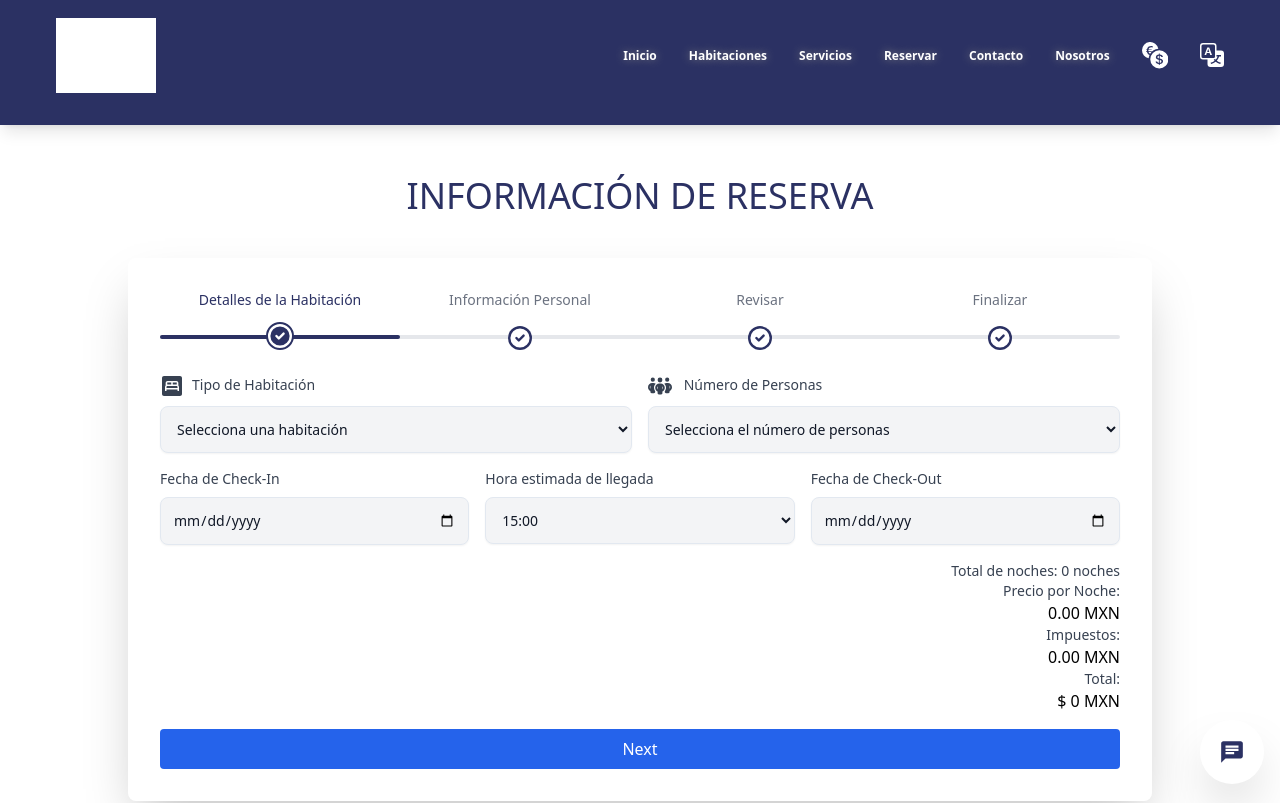
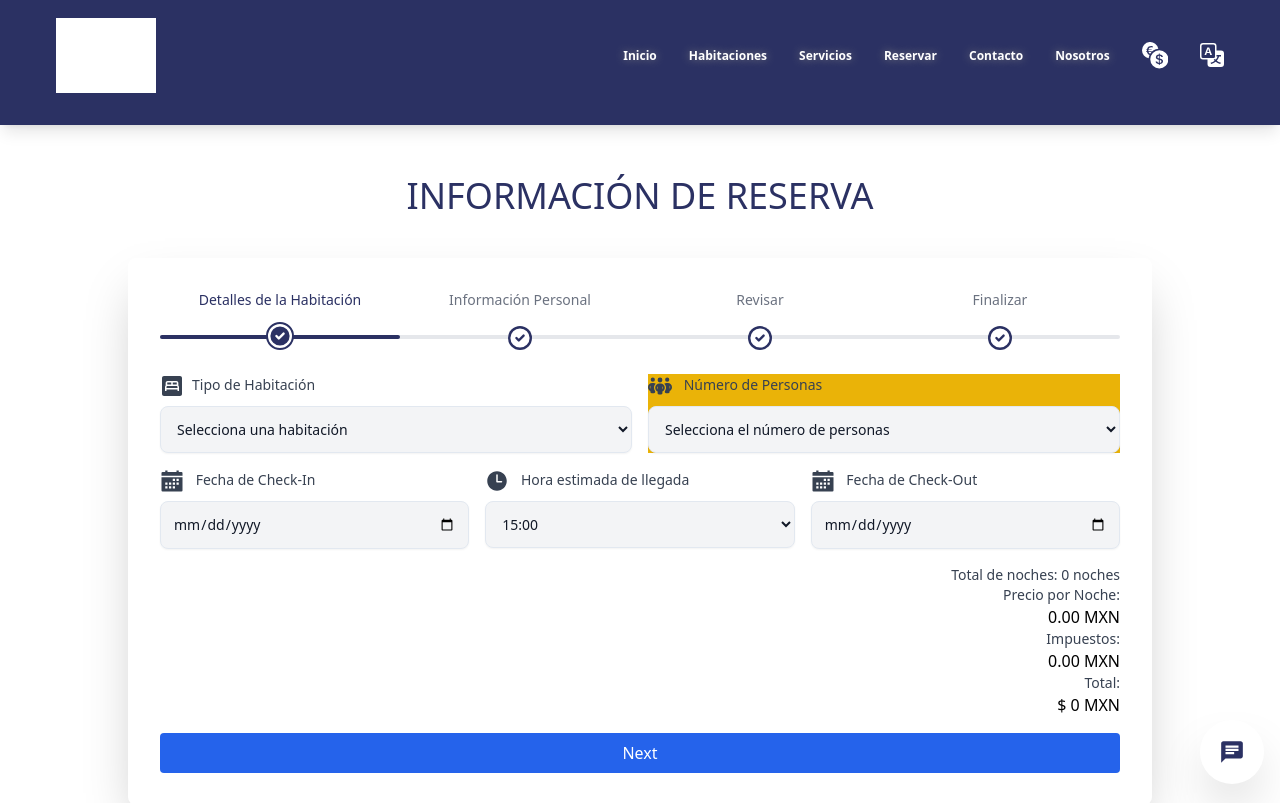
Before and after one commit to OzkrMebasser/plaza-nardos-hotel, a Next.js app: page /reservaciones in a window 1280 px wide. Shown: the top 803 px of the page. Built offline with nearby package versions, Linux system fonts and the light colour scheme; grey boxes are pictures that could not be loaded.

Commit message:
Working in UI FO BOOKING STEPS

```diff
--- a/src/app/components/BookingSteps/RoomInfoForm.jsx
+++ b/src/app/components/BookingSteps/RoomInfoForm.jsx
@@ -6,6 +6,9 @@ import { useLanguage } from "@/app/contexts/LanguageContext";
 import { useRoomsAndCurrency } from "@/app/contexts/RoomsAndCurrencyContext";
 import { MdBedroomParent } from "react-icons/md";
 import { FaPeopleGroup } from "react-icons/fa6";
+import { IoCalendarSharp } from "react-icons/io5";
+import { IoTime } from "react-icons/io5";
+
 
 
 
@@ -151,7 +154,7 @@ const RoomInfoForm = ({ onSubmit }) => {
           ) : null}
         </div>
 
-        <div>
+        <div className="bg-yellow-500 sm:mt-8 lg:mt-0">
           <label
             htmlFor="numberOfPeople"
             className="block text-sm font-medium text-gray-700"
@@ -183,7 +186,7 @@ const RoomInfoForm = ({ onSubmit }) => {
             htmlFor="checkInDate"
             className="block text-sm font-medium text-gray-700"
           >
-            Fecha de Check-In
+            <IoCalendarSharp className="inline w-6 h-6 mr-2" />  Fecha de Check-In
           </label>
           <input
             type="date"
@@ -210,7 +213,7 @@ const RoomInfoForm = ({ onSubmit }) => {
             htmlFor="estimatedArrivalTime"
             className="block text-sm font-medium text-gray-700"
           >
-            Hora estimada de llegada
+           <IoTime className="inline w-6 h-6 mr-2" /> Hora estimada de llegada
           </label>
           <select
             id="estimatedArrivalTime"
@@ -239,7 +242,7 @@ const RoomInfoForm = ({ onSubmit }) => {
             htmlFor="checkOutDate"
             className="block text-sm font-medium text-gray-700"
           >
-            Fecha de Check-Out
+           <IoCalendarSharp className="inline w-6 h-6 mr-2" />  Fecha de Check-Out
           </label>
           <input
             type="date"
```
